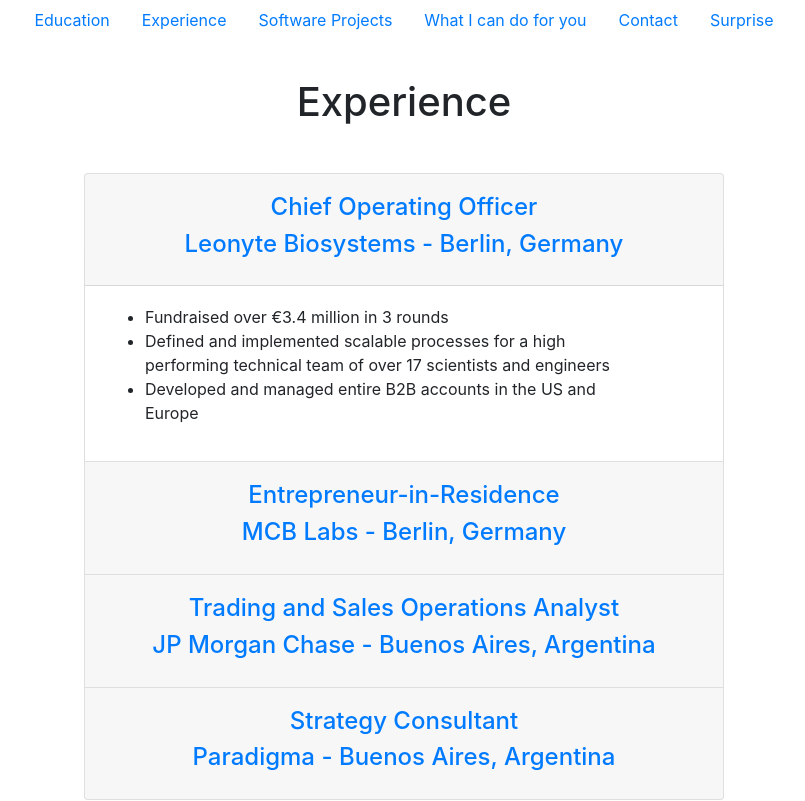
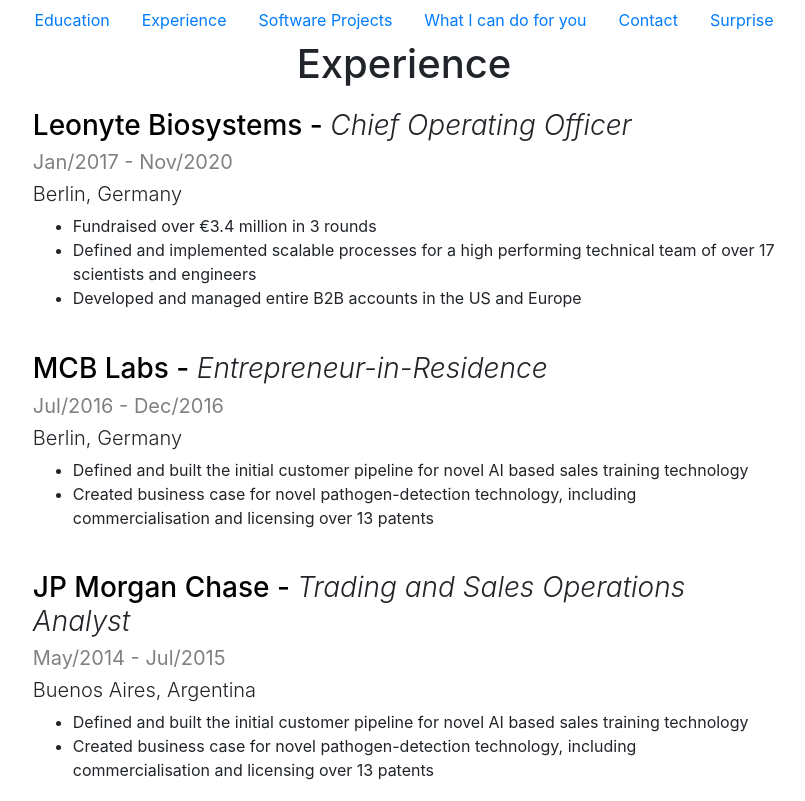
Before and after one commit to FacundoGo/facundo-personal-website, a React (Create React App) app in the folder client/: page /Experience in a window 1280 px wide. Shown: the top 801 px of the page, without its empty margins (236-1041 px from the left). Built offline with nearby package versions, Linux system fonts and the light colour scheme.

Commit message:
finalize the formating of the experience section

```diff
--- /dev/null
+++ b/client/src/components/pages/Experience.css
@@ -0,0 +1,35 @@
+.main {
+  display: 'flex';
+  flex-direction: 'column';
+  align-items: 'center';
+}
+.header {
+  margin-top: '3%'
+}
+
+.entries {
+  display: flex;
+  flex-direction: column;
+  align-items: center;
+}
+.entry {
+  height: auto;
+  width: 60vw;
+  text-align: left;
+  padding: 1%;
+}
+.role {
+  font-style: italic;
+  font-weight: 300;
+}
+h3 > a{
+  text-decoration: none;
+  color: black;
+}
+.dates {
+color: gray;
+font-weight: 400;
+}
+.location {
+  font-weight: 300;
+}
--- a/client/src/components/pages/Experience.js
+++ b/client/src/components/pages/Experience.js
@@ -1,78 +1,52 @@
 import React, { Component } from 'react'
 import Navbar from '../Navbar';
-import Card from 'react-bootstrap/Card'
-import Accordion from 'react-bootstrap/Accordion'
-import Button from 'react-bootstrap/Button'
+import './Experience.css';
 
 export default class Experience extends Component {
   render() {
     return (
-      <div style={{display: 'flex', flexDirection: 'column', alignItems: 'center'}}>
+      <div className="main">
         <Navbar></Navbar>
-        <h1 style={{marginTop: '3%'}}>Experience</h1>
-        <Accordion style={{width: '50vw', marginTop: '3%'}}defaultActiveKey="0">
-  <Card>
-    <Card.Header>
-      <Accordion.Toggle as={Button} variant="link" eventKey="0">
-        <h4>Chief Operating Officer</h4>
-        <h4>Leonyte Biosystems - Berlin, Germany</h4>
-      </Accordion.Toggle>
-    </Card.Header>
-    <Accordion.Collapse eventKey="0">
-      <Card.Body><ul style={{textAlign: 'left', width: '40vw'}}>
+        <h1 className="header">Experience</h1>
+        <div className="entries">
+        <div className="entry">
+        <h3><a href="www.leonyte.com" target="_blank" className="companyLink">Leonyte Biosystems - </a><span className="role">Chief Operating Officer</span></h3>
+        <h5 className="dates">Jan/2017 - Nov/2020</h5>
+        <h5 className="location">Berlin, Germany</h5>
+        <ul>
         <li>Fundraised over €3.4 million in 3 rounds</li>
         <li>Defined and implemented scalable processes for a high performing technical team of over 17 scientists and engineers</li>
         <li>Developed and managed entire B2B accounts in the US and Europe</li>
       </ul>
-      </Card.Body>
-    </Accordion.Collapse>
-  </Card>
-  <Card>
-    <Card.Header>
-      <Accordion.Toggle as={Button} variant="link" eventKey="1">
-        <h4>Entrepreneur-in-Residence</h4>
-        <h4>MCB Labs - Berlin, Germany</h4>
-      </Accordion.Toggle>
-    </Card.Header>
-    <Accordion.Collapse eventKey="1">
-      <Card.Body><ul style={{textAlign: 'left', width: '40vw'}}>
+        </div>
+        <div className="entry">
+        <h3><a href="www.mcblabs.com" target="_blank" className="companyLink">MCB Labs - </a><span className="role">Entrepreneur-in-Residence</span></h3>
+        <h5 className="dates">Jul/2016 - Dec/2016</h5>
+        <h5 className="location">Berlin, Germany</h5>
+        <ul>
         <li>Defined and built the initial customer pipeline for novel AI based sales training technology</li>
         <li>Created business case for novel pathogen-detection technology, including commercialisation and licensing over 13 patents</li>
       </ul>
-      </Card.Body>
-    </Accordion.Collapse>
-  </Card>
-  <Card>
-    <Card.Header>
-      <Accordion.Toggle as={Button} variant="link" eventKey="2">
-        <h4>Trading and Sales Operations Analyst</h4>
-        <h4>JP Morgan Chase - Buenos Aires, Argentina</h4>
-      </Accordion.Toggle>
-    </Card.Header>
-    <Accordion.Collapse eventKey="2">
-      <Card.Body><ul style={{textAlign: 'left', width: '40vw'}}>
+      </div>
+      <div className="entry">
+      <h3><a href="www.jpmorgan.com" target="_blank" className="companyLink">JP Morgan Chase - </a><span className="role">Trading and Sales Operations Analyst</span></h3>
+        <h5 className="dates">May/2014 - Jul/2015</h5>
+        <h5 className="location">Buenos Aires, Argentina</h5>
+        <ul>
         <li>Defined and built the initial customer pipeline for novel AI based sales training technology</li>
         <li>Created business case for novel pathogen-detection technology, including commercialisation and licensing over 13 patents</li>
       </ul>
-      </Card.Body>
-    </Accordion.Collapse>
-  </Card>
-  <Card>
-    <Card.Header>
-      <Accordion.Toggle as={Button} variant="link" eventKey="3">
-        <h4>Strategy Consultant</h4>
-        <h4>Paradigma - Buenos Aires, Argentina</h4>
-      </Accordion.Toggle>
-    </Card.Header>
-    <Accordion.Collapse eventKey="3">
-      <Card.Body><ul style={{textAlign: 'left', width: '40vw'}}>
+      </div>
+      <div className="entry">
+      <h3><a href="www.paradigma.com" target="_blank" className="companyLink">Paradigma - </a><span className="role">Strategy Consultant</span></h3>
+        <h5 className="dates">Oct/2013 - May/2014</h5>
+        <h5 className="location">Buenos Aires, Argentina</h5>
+        <ul>
         <li>Quantified the potential improvements available in the commercial banking operations in Banco Industrial</li>
         <li>Analysed and redesigned the Procurement and Accounts Payable operations of Monsanto benchmarking against other clients, advised on over 25 points of improvement</li>
       </ul>
-      </Card.Body>
-    </Accordion.Collapse>
-  </Card>
-</Accordion>
+      </div>
+      </div>
       </div>
     )
   }
```
Also changed, not shown: 1 other file (tests, documents, lock files or other folders).
